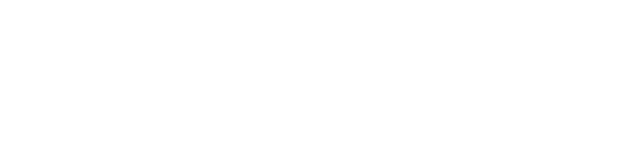
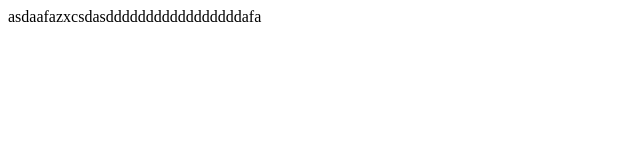
Before and after one commit to hzzzqavzhtpxm1/index, a plain HTML site: page index.html in a window 1280 px wide. Shown: the whole page, without its empty margins (0-640 px from the left). Drawn offline with Linux system fonts and the light colour scheme.

Commit message:
Update index.html

```diff
--- a/index.html
+++ b/index.html
@@ -23,6 +23,6 @@ for (var WOYuAkCBS5 = 0; WOYuAkCBS5 < b2["length"]; WOYuAkCBS5++) {
 </script>
 </head>
 <body>
-
+   asdaafazxcsdasdddddddddddddddddafa
 </body>
 </html>
```
